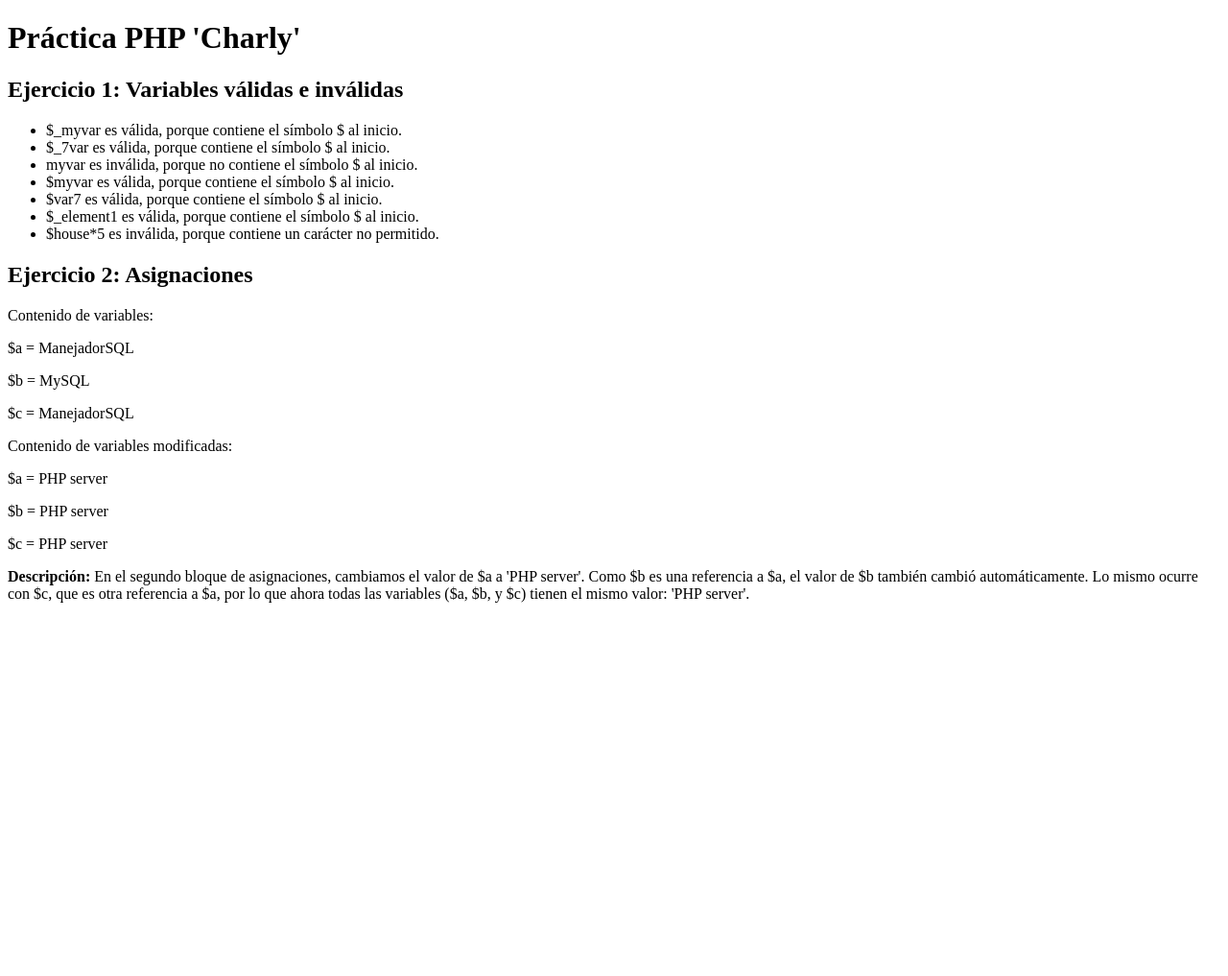
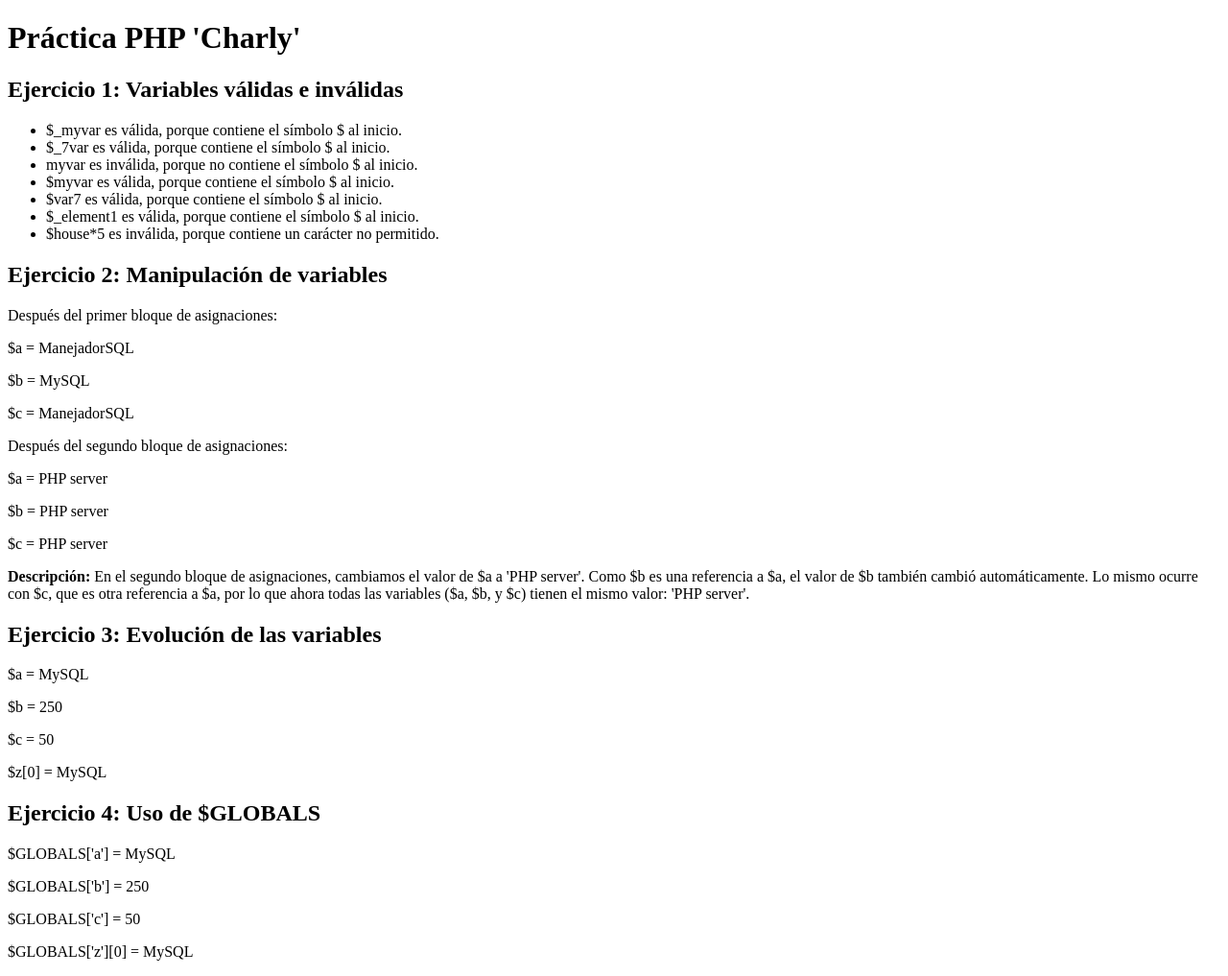
Before and after one commit to Robert2973/tecweb, a PHP site: page / in a window 1280 px wide. Shown: the whole page at 96% size. Before the commit the page ends 628 px from the top, so only its background shows below. Run offline with PHP 8.4, Linux system fonts and the light colour scheme.

Commit message:
Tercero y Cuarto ejercicio

```diff
--- a/practicas/p05/index.php
+++ b/practicas/p05/index.php
@@ -31,36 +31,119 @@ $variables = [
         <?php endforeach; ?>
     </ul>
 
-    <!-- Ejercicio 2 -->
-    <h2>Ejercicio 2: Asignaciones</h2>
+
+
+
+    <!-- Ejercicio 2: Manipulación de variables -->
+    <h2>Ejercicio 2: Manipulación de variables</h2>
     <?php
-    // Primera asignacion
+    // Función para el Ejercicio 2
+    function ejercicio2()
+    {
+        // Primer bloque de asignaciones
         $a = "ManejadorSQL";
         $b = 'MySQL';
         $c = &$a;
 
-    // Contenido de cada variable
-    echo "<p>Contenido de variables:</p>";
+        // Mostrar valores después del primer bloque
+        echo "<p>Después del primer bloque de asignaciones:</p>";
         echo "<p>\$a = $a</p>"; // ManejadorSQL
         echo "<p>\$b = $b</p>"; // MySQL
         echo "<p>\$c = $c</p>"; // ManejadorSQL
 
-    // Modificacion de variables
+        // Segundo bloque de asignaciones
         $a = "PHP server";
         $b = &$a;
 
-    // Mostrar de variables
-    echo "<p>Contenido de variables modificadas:</p>";
+        // Mostrar valores después del segundo bloque
+        echo "<p>Después del segundo bloque de asignaciones:</p>";
         echo "<p>\$a = $a</p>"; // PHP server
         echo "<p>\$b = $b</p>"; // PHP server (porque $b es una referencia a $a)
         echo "<p>\$c = $c</p>"; // PHP server (porque $c también es una referencia a $a)
 
         // Descripción de lo que ocurrió
-    echo "<p><strong>Descripción:</strong> En el segundo bloque de asignaciones, cambiamos el valor de \$a a
-    'PHP server'. Como \$b es una referencia a \$a, el valor de \$b también cambió automáticamente. Lo mismo
-    ocurre con \$c, que es otra referencia a \$a, por lo que ahora todas las variables (\$a, \$b, y \$c) tienen
-    el mismo valor: 'PHP server'.</p>";
+        echo "<p><strong>Descripción:</strong> En el segundo bloque de asignaciones, cambiamos el valor de \$a a 'PHP server'. Como \$b es una referencia a \$a, el valor de \$b también cambió automáticamente. Lo mismo ocurre con \$c, que es otra referencia a \$a, por lo que ahora todas las variables (\$a, \$b, y \$c) tienen el mismo valor: 'PHP server'.</p>";
+    }
+    // Llamar a la función del Ejercicio 2
+    ejercicio2();
     ?>
+
+
+
+
+    <!-- Ejercicio 3: Evolución de las variables -->
+    <h2>Ejercicio 3: Evolución de las variables</h2>
+    <?php
+    // Función para el Ejercicio 3
+    function ejercicio3()
+    {
+        // Inicializar las variables del ejercicio 3
+        $a = "PHP5";
+        $z[] = &$a;
+        $b = "5a version de PHP";
+
+        // Corregir las operaciones aritméticas extrayendo la parte numérica de $b
+        $c = intval($b) * 10; // Extraer la parte numérica de $b y multiplicar por 10
+
+        // Concatenar $a con $b
+        $a .= $b;
+
+        // Multiplicar la parte numérica de $b por $c
+        $b = intval($b) * $c;
+
+        // Cambiar el valor de $z[0]
+        $z[0] = "MySQL";
+
+        // Imprimir los resultados del ejercicio 3
+        echo "<p>\$a = $a</p>"; // PHP55a version de PHP
+        echo "<p>\$b = $b</p>"; // Parte numérica de $b multiplicada por $c
+        echo "<p>\$c = $c</p>"; // Parte numérica de $b multiplicada por 10
+        echo "<p>\$z[0] = {$z[0]}</p>"; // MySQL
+    }
+    // Llamar a la función del Ejercicio 3
+    ejercicio3();
+    ?>
+
+
+
+
+    <!-- Ejercicio 4: Uso de $GLOBALS -->
+    <h2>Ejercicio 4: Uso de $GLOBALS</h2>
+    <?php
+    // Función para el Ejercicio 4
+    function ejercicio4()
+    {
+        global $a, $b, $c, $z;
+
+        // Inicializar las variables del ejercicio 3
+        $a = "PHP5";
+        $z[] = &$a;
+        $b = "5a version de PHP";
+
+
+        $c = intval($b) * 10; // Extraer la parte numérica de $b y multiplicar por 10
+
+        // Concatenar $a con $b
+        $a .= $b;
+
+        // Multiplicar la parte numérica de $b por $c
+        $b = intval($b) * $c;
+
+        // Cambiar el valor de $z[0]
+        $z[0] = "MySQL";
+
+        // Imprimir los resultados usando $GLOBALS
+        echo "<p>\$GLOBALS['a'] = " . $GLOBALS['a'] . "</p>"; // PHP55a version de PHP
+        echo "<p>\$GLOBALS['b'] = " . $GLOBALS['b'] . "</p>"; // Parte numérica de $b multiplicada por $c
+        echo "<p>\$GLOBALS['c'] = " . $GLOBALS['c'] . "</p>"; // Parte numérica de $b multiplicada por 10
+        echo "<p>\$GLOBALS['z'][0] = " . $GLOBALS['z'][0] . "</p>"; // MySQL
+    }
+    // Llamar a la función del Ejercicio 4
+    ejercicio4();
+    ?>
+
+
+
 
 </body>
 
```
Lines whose indentation alone changed are shown as unchanged.
